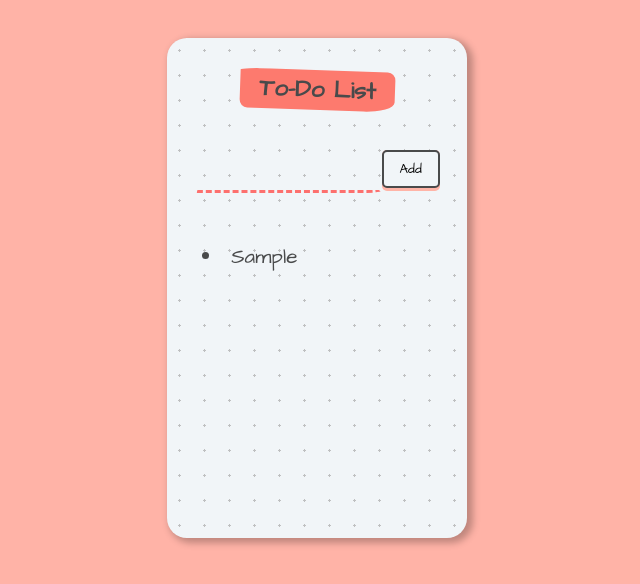
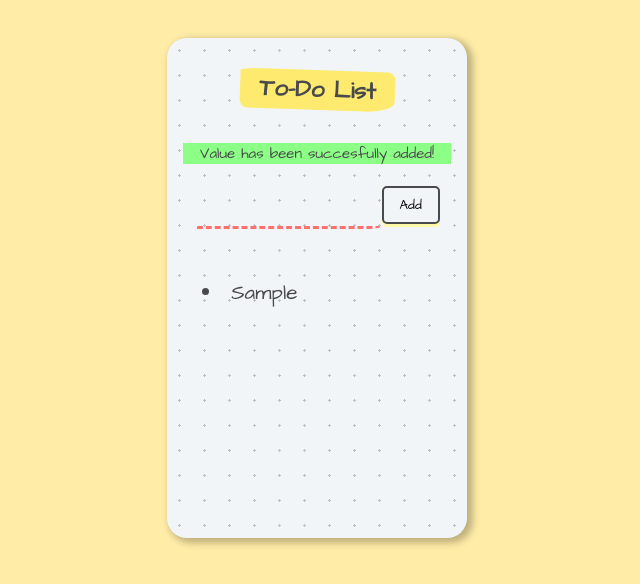
Before and after one commit to sebas524/to-do-list, a React (Vite) app: page / in a window 1280 px wide. Both pictures are taken after typing "Sample" into the empty fields and a click on the button "Add". Shown: the top 584 px of the page, without its empty margins (323-963 px from the left). Built offline with nearby package versions, Linux system fonts and the light colour scheme.

Commit message:
add success message and style, change colors

```diff
--- a/src/components/App.jsx
+++ b/src/components/App.jsx
@@ -17,13 +17,11 @@ function App() {
 
   const addItem = (text) => {
     if (!text) {
-      editWarningObject(
-        true,
-        "danger",
-        "No value entered. Please enter a value..."
-      );
+      editWarningObject(true, "danger", "No value has been entered...");
     } else {
       setListOfItemsInToDo((prevItems) => {
+        editWarningObject(true, "success", "Value has been succesfully added!");
+
         return [...prevItems, text];
       });
     }
--- a/src/components/Warning.jsx
+++ b/src/components/Warning.jsx
@@ -8,7 +8,7 @@ function Warning({ type, message, removeWarning }) {
     return () => clearTimeout(timeOut);
   }, []);
 
-  return <p>{message}</p>;
+  return <p className={`warning warning-${type}`}>{message}</p>;
 }
 
 export default Warning;
--- a/src/index.css
+++ b/src/index.css
@@ -1,5 +1,5 @@
 body {
-  background-color: #ffb3a7;
+  background-color: #ffeca7;
   min-height: 70vh;
   padding: 1rem;
   box-sizing: border-box;
@@ -36,8 +36,18 @@ body {
   transform: rotate(2deg);
   padding: 0.2rem 1.2rem;
   border-radius: 20% 5% 20% 5%/5% 20% 25% 20%;
-  background-color: #fd7a6e;
+  background-color: #fdea6e;
   font-size: 1.5rem;
+}
+
+.warning {
+  font-size: 15px;
+}
+.warning-success {
+  background-color: #8cff86;
+}
+.warning-danger {
+  background-color: #ff8886;
 }
 
 .form input {
@@ -62,7 +72,7 @@ button {
   text-decoration: none;
   padding-bottom: 3px;
   border-radius: 5px;
-  background-color: #ffb4a7;
+  background-color: #fff9a7;
 }
 button span {
   background: #f1f5f8;
```
